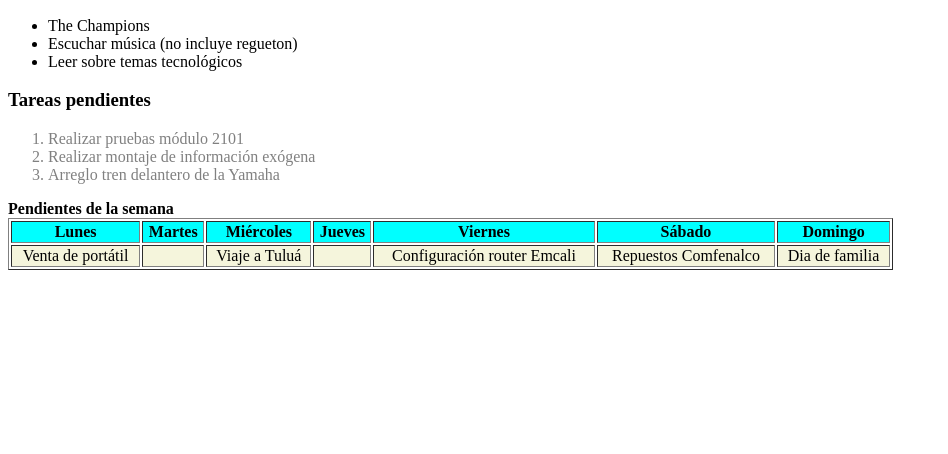
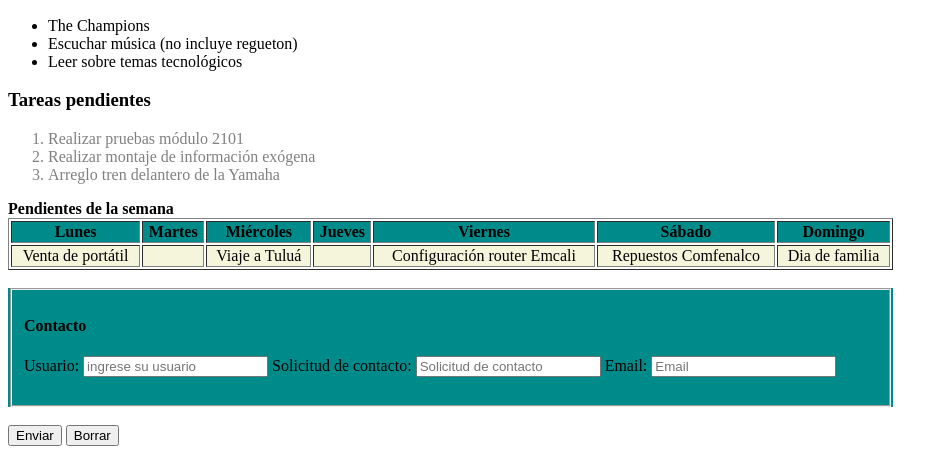
Before and after one commit to juanksalazar0718/laboratorio1, a plain HTML site: page index.html in a window 1280 px wide. Shown: the part 671-1125 px from the top of the page, without its empty margins (0-948 px from the left). Before the commit the page ends 949 px from the top, so only its background shows below. Drawn offline with Linux system fonts and the light colour scheme.

Commit message:
Add files via upload

```diff
--- a/index.html
+++ b/index.html
@@ -38,7 +38,7 @@
         </ol>
 <table border="1" width="70%" >
     <thead><b>Pendientes de la semana</b></thead>
-    <thead style="background-color: cyan;">
+    <thead style="background-color: darkcyan;">
         <tr>
             <th>Lunes</th>
             <th>Martes</th>
@@ -61,7 +61,24 @@
         </tr>
     </tbody>
 </table>
-
+<br>
+<form style="background-color: darkcyan; width: 70%;">
+    <fieldset>
+        <h4>Contacto</h4>
+        <label>Usuario: </label>
+        <input type="text" name="usuario" placeholder="ingrese su usuario" required>
+        <label>Solicitud de contacto:</label>
+        <input type="text" name="Solicitud" placeholder="Solicitud de contacto" required>
+        <label>Email:</label>
+        <input type="email" name="CorreoElectronico" placeholder="Email" required>
+        <br><br>
+    </fieldset>
+</form>
+<br>
+<form style="position: relative;">
+    <input type="submit" value="Enviar">
+    <input type="button" value="Borrar">
+</form>
 
 </body>
 </html>
```
